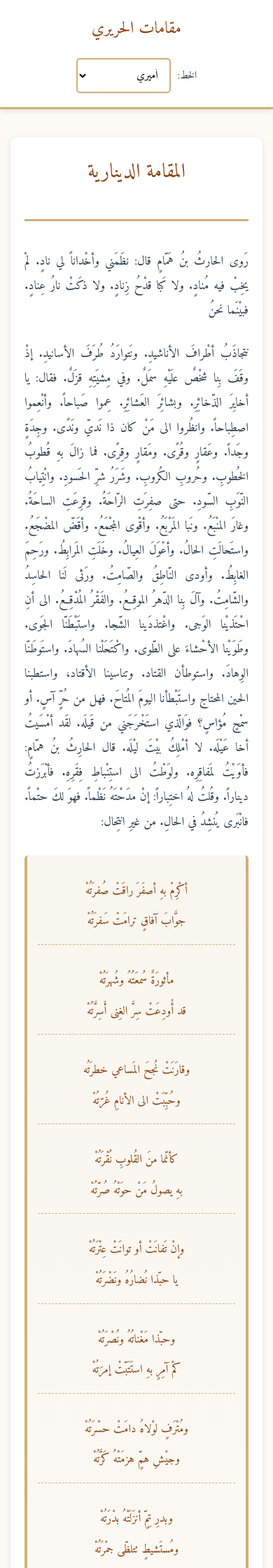
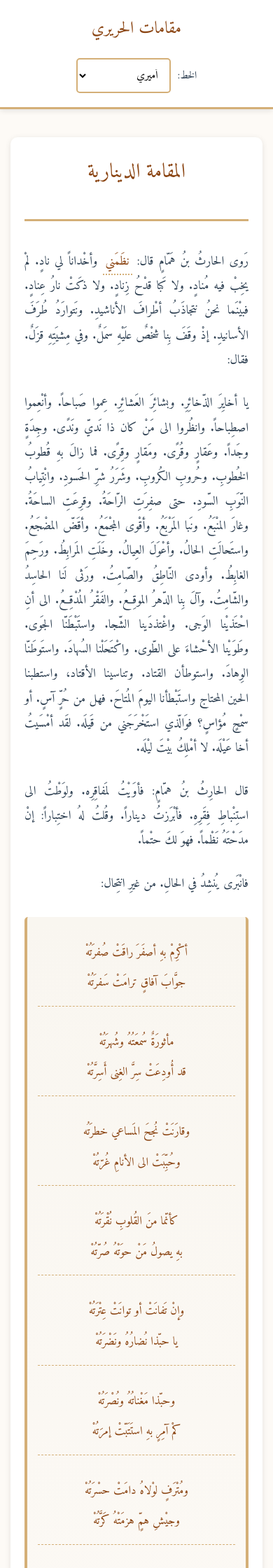
Before and after one commit to Muaath5/MaqamatAlhariri, a Jekyll site: the page built from _maqamat/05-dinariya.rtl.md, in a window 390 px wide. Shown: the top 2240 px of the page at 70% size. Built offline with Jekyll 4.4.1, drawn with Linux system fonts in a browser that asks for light colours; some web fonts are replaced.

Commit message:
Add Dimashkiya & Explains"

```diff
--- a/_maqamat/05-dinariya.md
+++ b/_maqamat/05-dinariya.rtl.md
@@ -3,9 +3,13 @@
 number: 5
 ---
 
-رَوى الحارثُ بنُ هَمّامٍ قال: نظَمَني وأخْداناً لي نادٍ. لمْ يخِبْ فيه مُنادٍ. ولا كَبا قدْحُ زِنادٍ. ولا ذكَتْ نارُ عِنادٍ. فبيْنَما نحنُ
+رَوى الحارثُ بنُ هَمّامٍ قال: <span class="explain" data-explain="جمعني">نظَمَني</span> وأخْداناً لي نادٍ. لمْ يخِبْ فيه مُنادٍ. ولا كَبا قدْحُ زِنادٍ. ولا ذكَتْ نارُ عِنادٍ. فبيْنَما نحنُ نتجاذَبُ أطْرافَ الأناشيدِ. ونَتوارَدُ طُرَفَ الأسانيدِ. إذْ وقَفَ بِنا شخْصٌ علَيْهِ سمَلٌ. وفي مِشيَتِهِ قزَلٌ. فقال:
 
-نتجاذَبُ أطْرافَ الأناشيدِ. ونَتوارَدُ طُرَفَ الأسانيدِ. إذْ وقَفَ بِنا شخْصٌ علَيْهِ سمَلٌ. وفي مِشيَتِهِ قزَلٌ. فقال: يا أخايِرَ الذّخائِرِ. وبشائِرَ العَشائِرِ. عِموا صَباحاً. وأنْعِموا اصطِباحاً. وانظُروا الى مَنْ كان ذا نَديّ ونَدًى. وجِدَةٍ وجَداً. وعَقارٍ وقُرًى. ومَقارٍ وقِرًى. فما زالَ بهِ قُطوبُ الخُطوبِ. وحُروبِ الكُروبِ. وشَرَرُ شرِّ الحَسودِ. وانْتِيابُ النّوَبِ السّودِ. حتى صفِرَتِ الرّاحَةُ. وقرِعَتِ الساحَةُ. وغارَ المنْبَعُ. ونَبا المَرْبَعُ. وأقْوى المجْمَعُ. وأقَضّ المضْجَعُ. واستَحالَتِ الحالُ. وأعْوَلَ العِيالُ. وخَلَتِ المَرابِطُ. ورَحِمَ الغابِطُ. وأودى النّاطِقُ والصّامِتُ. ورَثى لَنا الحاسِدُ والشّامِتُ. وآلَ بِنا الدّهرُ الموقِعُ. والفَقْرُ المُدْقِعُ. الى أنِ احْتَذيْنا الوَجى. واغْتذدَينا الشّجا. واستَبْطَنّا الجَوى. وطَوَيْنا الأحْشاءَ على الطّوى. واكْتَحَلْنا السُهادَ. واستَوطَنّا الوِهادَ. واستوطأن القتاد. وتناسينا الأقتاد، واستطبنا الحين المحتاج واستَبْطأنا اليومَ المُتاحَ. فهل من حُرٍّ آسٍ. أو سمْحٍ مُؤاسٍ؟ فوَالّذي استَخْرَجَني من قَيلَه. لقَد أمْسَيتُ أخا عَيْلَه. لا أمْلِكُ بيْتَ ليْلَه. قال الحارِثُ بنُ همّامٍ: فأوَيْتُ لمَفاقِرِه. ولوَطْتُ الى استِنْباطِ فِقَرِهِ. فأبْرَزتُ ديناراً. وقُلتُ لهُ اختِباراً: إنْ مدَحْتَهُ نَظْماً. فهوَ لكَ حتْماً. فانْبَرى يُنشِدُ في الحالِ. من غيرِ انتِحال:
+يا أخايِرَ الذّخائِرِ. وبشائِرَ العَشائِرِ. عِموا صَباحاً. وأنْعِموا اصطِباحاً. وانظُروا الى مَنْ كان ذا نَديّ ونَدًى. وجِدَةٍ وجَداً. وعَقارٍ وقُرًى. ومَقارٍ وقِرًى. فما زالَ بهِ قُطوبُ الخُطوبِ. وحُروبِ الكُروبِ. وشَرَرُ شرِّ الحَسودِ. وانْتِيابُ النّوَبِ السّودِ. حتى صفِرَتِ الرّاحَةُ. وقرِعَتِ الساحَةُ. وغارَ المنْبَعُ. ونَبا المَرْبَعُ. وأقْوى المجْمَعُ. وأقَضّ المضْجَعُ. واستَحالَتِ الحالُ. وأعْوَلَ العِيالُ. وخَلَتِ المَرابِطُ. ورَحِمَ الغابِطُ. وأودى النّاطِقُ والصّامِتُ. ورَثى لَنا الحاسِدُ والشّامِتُ. وآلَ بِنا الدّهرُ الموقِعُ. والفَقْرُ المُدْقِعُ. الى أنِ احْتَذيْنا الوَجى. واغْتذدَينا الشّجا. واستَبْطَنّا الجَوى. وطَوَيْنا الأحْشاءَ على الطّوى. واكْتَحَلْنا السُهادَ. واستَوطَنّا الوِهادَ. واستوطأن القتاد. وتناسينا الأقتاد، واستطبنا الحين المحتاج واستَبْطأنا اليومَ المُتاحَ. فهل من حُرٍّ آسٍ. أو سمْحٍ مُؤاسٍ؟ فوَالّذي استَخْرَجَني من قَيلَه. لقَد أمْسَيتُ أخا عَيْلَه. لا أمْلِكُ بيْتَ ليْلَه.
+
+قال الحارِثُ بنُ همّامٍ: فأوَيْتُ لمَفاقِرِه. ولوَطْتُ الى استِنْباطِ فِقَرِهِ. فأبْرَزتُ ديناراً. وقُلتُ لهُ اختِباراً: إنْ مدَحْتَهُ نَظْماً. فهوَ لكَ حتْماً.
+
+فانْبَرى يُنشِدُ في الحالِ. من غيرِ انتِحال:
 
 <div class="poem">
 
--- a/assets/css/style.css
+++ b/assets/css/style.css
@@ -302,6 +302,129 @@
     color: #666;
 }
 
+/* ===== شرح الكلمات والعبارات ===== */
+
+.explain {
+    position: relative;
+    display: inline;
+    color: var(--secondary-color);
+    border-bottom: 2px dotted var(--border-color);
+    cursor: help;
+    transition: all 0.3s ease;
+}
+
+.explain:hover {
+    color: var(--primary-color);
+    border-bottom-color: var(--secondary-color);
+}
+
+/* نافذة الشرح المنبثقة */
+.explain-popup {
+    position: absolute;
+    bottom: calc(100% + 10px);
+    left: 50%;
+    transform: translateX(-50%);
+    background: rgba(44, 62, 80, 0.95);
+    color: white;
+    padding: 12px 16px;
+    border-radius: 8px;
+    font-size: 0.95rem;
+    line-height: 1.6;
+    min-width: 200px;
+    max-width: 350px;
+    white-space: normal;
+    text-align: center;
+    box-shadow: 0 4px 12px rgba(0, 0, 0, 0.3);
+    z-index: 1000;
+    opacity: 0;
+    visibility: hidden;
+    transition: all 0.3s ease;
+    pointer-events: none;
+}
+
+/* السهم الصغير */
+.explain-popup::after {
+    content: '';
+    position: absolute;
+    top: 100%;
+    left: 50%;
+    transform: translateX(-50%);
+    border: 8px solid transparent;
+    border-top-color: rgba(44, 62, 80, 0.95);
+}
+
+/* إظهار الشرح عند hover على الكمبيوتر */
+.explain:hover .explain-popup {
+    opacity: 1;
+    visibility: visible;
+}
+
+/* إظهار الشرح عند الضغط على الجوال */
+.explain.active .explain-popup {
+    opacity: 1;
+    visibility: visible;
+    pointer-events: auto;
+}
+
+/* إذا كان النص قريباً من حافة الشاشة */
+.explain-popup.align-left {
+    left: 0;
+    transform: translateX(0);
+}
+
+.explain-popup.align-right {
+    left: auto;
+    right: 0;
+    transform: translateX(0);
+}
+
+.explain-popup.align-right::after {
+    left: auto;
+    right: 20px;
+    transform: translateX(0);
+}
+
+.explain-popup.align-left::after {
+    left: 20px;
+    transform: translateX(0);
+}
+
+/* تنسيق خاص للجوال */
+@media (max-width: 768px) {
+    .explain {
+        padding: 2px 4px;
+        border-bottom-width: 2px;
+    }
+
+    .explain-popup {
+        font-size: 0.9rem;
+        padding: 10px 14px;
+        max-width: 280px;
+        min-width: 180px;
+    }
+
+    /* تعطيل hover على الجوال */
+    .explain:hover .explain-popup {
+        opacity: 0;
+        visibility: hidden;
+    }
+}
+
+@media (max-width: 480px) {
+    .explain-popup {
+        max-width: 90vw;
+        left: 50%;
+        right: auto;
+        transform: translateX(-50%);
+    }
+
+    .explain-popup::after {
+        left: 50%;
+        right: auto;
+        transform: translateX(-50%);
+    }
+}
+
 /* تصميم الجوال */
 @media (max-width: 768px) {
     body {
--- a/assets/js/main.js
+++ b/assets/js/main.js
@@ -14,3 +14,75 @@
         localStorage.setItem('selectedFont', selectedFont);
     });
 });
+
+// ===== شرح الكلمات والعبارات =====
+document.addEventListener('DOMContentLoaded', function() {
+    // إنشاء عناصر الشرح
+    const explainElements = document.querySelectorAll('.explain');
+
+    explainElements.forEach(function(element) {
+        const explanationText = element.getAttribute('data-explain');
+
+        if (explanationText) {
+            // إنشاء نافذة الشرح
+            const popup = document.createElement('span');
+            popup.className = 'explain-popup';
+            popup.textContent = explanationText;
+            element.appendChild(popup);
+
+            // معالجة الضغط على الجوال
+            element.addEventListener('click', function(e) {
+                e.preventDefault();
+                e.stopPropagation();
+
+                // إغلاق أي نوافذ شرح أخرى مفتوحة
+                document.querySelectorAll('.explain.active').forEach(function(other) {
+                    if (other !== element) {
+                        other.classList.remove('active');
+                    }
+                });
+
+                // تبديل حالة العنصر الحالي
+                element.classList.toggle('active');
+
+                // تعديل موضع النافذة إذا كانت خارج الشاشة
+                setTimeout(function() {
+                    adjustPopupPosition(element, popup);
+                }, 10);
+            });
+
+            // معالجة hover للكمبيوتر
+            element.addEventListener('mouseenter', function() {
+                adjustPopupPosition(element, popup);
+            });
+        }
+    });
+
+    // إغلاق الشرح عند الضغط خارجه
+    document.addEventListener('click', function(e) {
+        if (!e.target.closest('.explain')) {
+            document.querySelectorAll('.explain.active').forEach(function(element) {
+                element.classList.remove('active');
+            });
+        }
+    });
+
+    // دالة لتعديل موضع النافذة المنبثقة
+    function adjustPopupPosition(element, popup) {
+        const rect = element.getBoundingClientRect();
+        const popupRect = popup.getBoundingClientRect();
+        const windowWidth = window.innerWidth;
+
+        // إزالة أي class سابق
+        popup.classList.remove('align-left', 'align-right');
+
+        // فحص إذا كانت النافذة خارج الشاشة من اليمين
+        if (rect.left + popupRect.width / 2 > windowWidth - 20) {
+            popup.classList.add('align-right');
+        }
+        // فحص إذا كانت النافذة خارج الشاشة من اليسار
+        else if (rect.left - popupRect.width / 2 < 20) {
+            popup.classList.add('align-left');
+        }
+    }
+});
```
Also changed, not shown: _maqamat/06-dimyatiya.md (added, +10 -0 lines).
